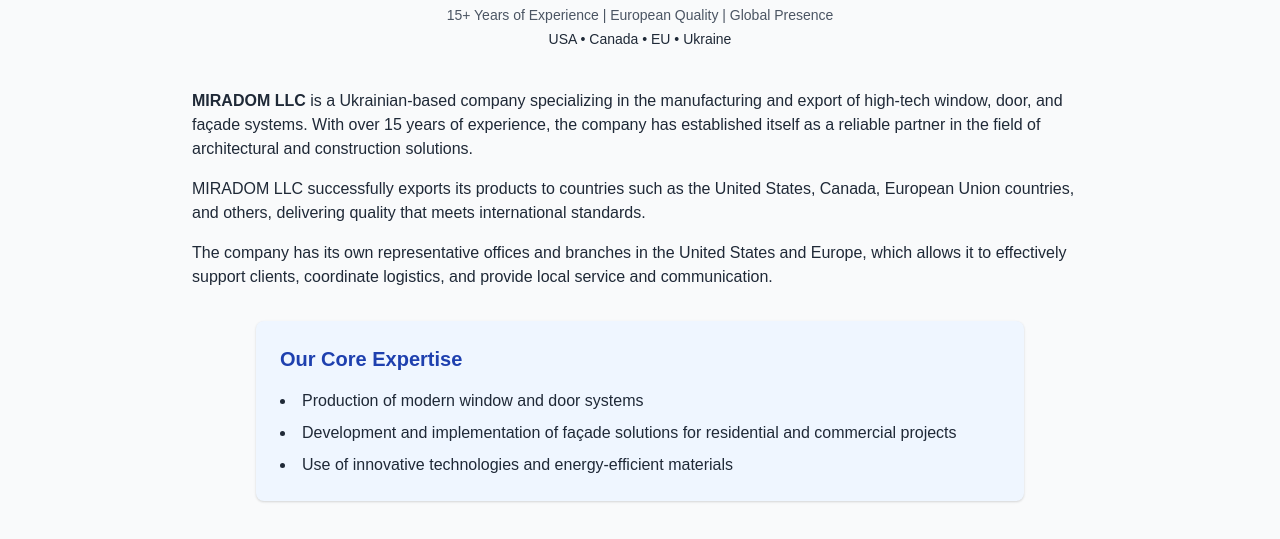
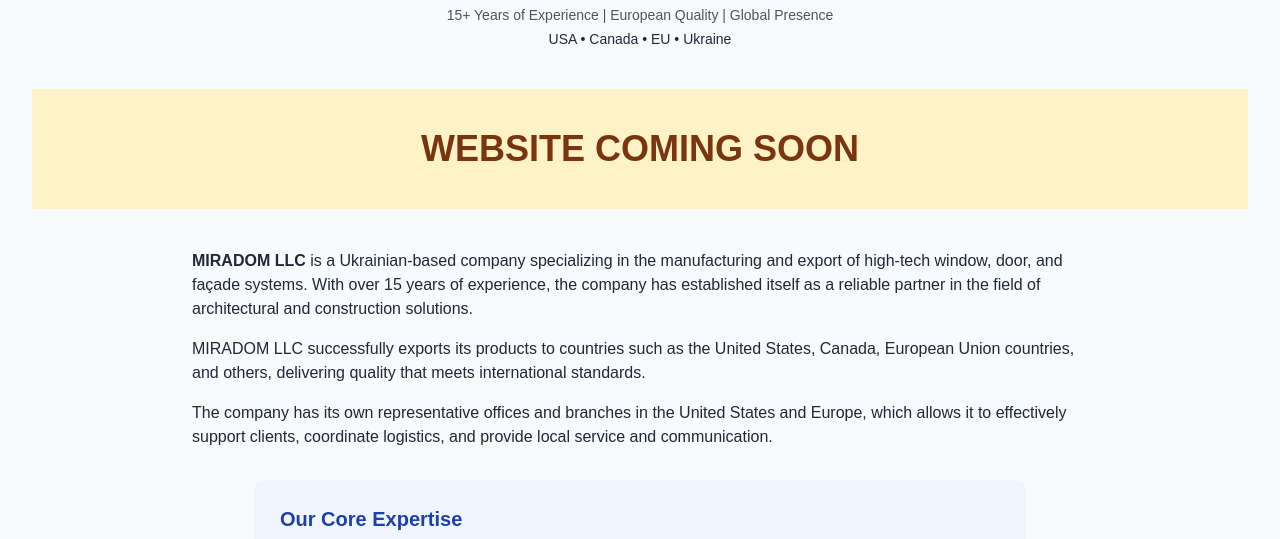
Before and after one commit to Talya805/miradom-landing, a plain HTML site: page index.html in a window 1280 px wide. Shown: the part 191-730 px from the top of the page. Drawn offline with nearby package versions, Linux system fonts and the light colour scheme.

Commit message:
Add files via upload

```diff
--- a/index.html
+++ b/index.html
@@ -28,6 +28,10 @@
       <p class="text-lg text-blue-600">International Manufacturer & Exporter of High-Tech Window, Door, and Façade Systems</p>
       <p class="mt-2 text-sm text-gray-600">15+ Years of Experience | European Quality | Global Presence</p>
       <p class="mt-1 text-sm">USA • Canada • EU • Ukraine</p>
+    </section>
+
+    <section class="text-center bg-yellow-100 text-yellow-900 text-4xl font-extrabold py-10 mb-10">
+      WEBSITE COMING SOON
     </section>
 
     <section class="max-w-4xl mx-auto mb-8">
```
